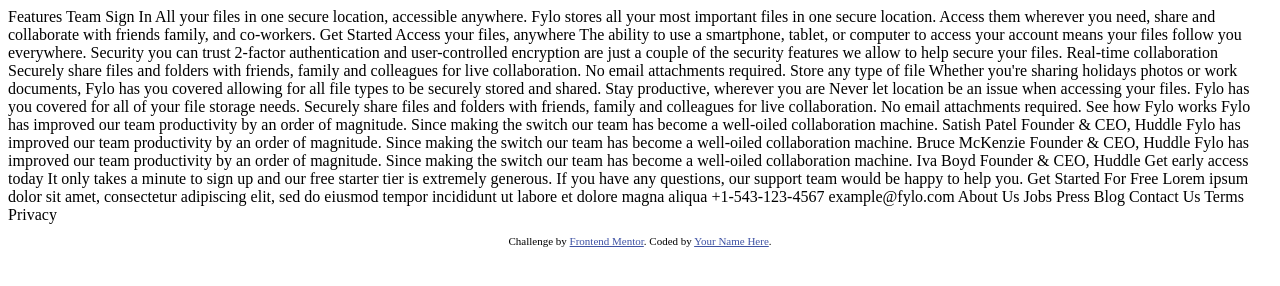
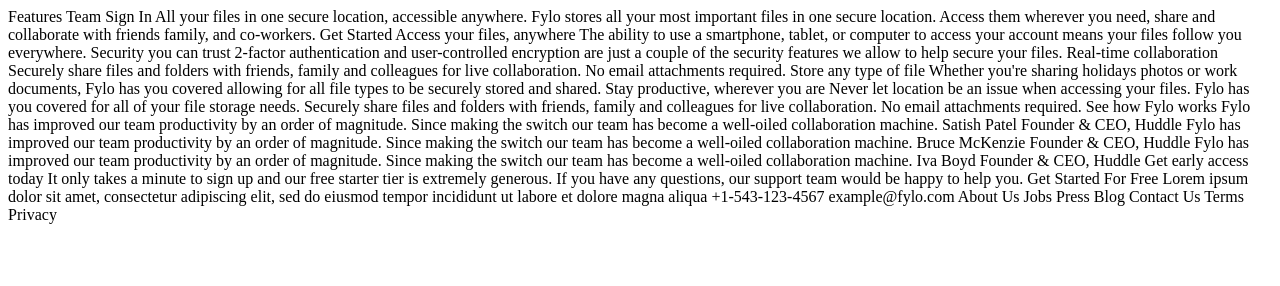
Before and after one commit to MatiasBastarrica/fylo-dark-theme-landing-page, a plain HTML site: page index.html in a window 1280 px wide. Drawn offline with Linux system fonts and the light colour scheme.

Commit message:
Remove Frontendmentor initial elements and styles

```diff
--- a/index.html
+++ b/index.html
@@ -1,106 +1,50 @@
 <!DOCTYPE html>
 <html lang="en">
-<head>
-  <meta charset="UTF-8">
-  <meta name="viewport" content="width=device-width, initial-scale=1.0"> <!-- displays site properly based on user's device -->
+  <head>
+    <meta charset="UTF-8" />
+    <meta name="viewport" content="width=device-width, initial-scale=1.0" />
+    <!-- displays site properly based on user's device -->
 
-  <link rel="icon" type="image/png" sizes="32x32" href="./images/favicon-32x32.png">
+    <link
+      rel="icon"
+      type="image/png"
+      sizes="32x32"
+      href="./images/favicon-32x32.png"
+    />
 
-  <title>Frontend Mentor | Fylo landing page with dark theme and features grid</title>
-
-  <!-- Feel free to remove these styles or customise in your own stylesheet 👍 -->
-  <style>
-    .attribution { font-size: 11px; text-align: center; }
-    .attribution a { color: hsl(228, 45%, 44%); }
-  </style>
-</head>
-<body>
-  Features
-  Team
-  Sign In
-
-  All your files in one secure location, accessible anywhere.
-
-  Fylo stores all your most important files in one secure location. Access them wherever
-  you need, share and collaborate with friends family, and co-workers.
-
-  Get Started
-
-  Access your files, anywhere
-
-  The ability to use a smartphone, tablet, or computer to access your account means your
-  files follow you everywhere.
-
-  Security you can trust
-
-  2-factor authentication and user-controlled encryption are just a couple of the security
-  features we allow to help secure your files.
-
-  Real-time collaboration
-
-  Securely share files and folders with friends, family and colleagues for live collaboration.
-  No email attachments required.
-
-  Store any type of file
-
-  Whether you're sharing holidays photos or work documents, Fylo has you covered allowing for all
-  file types to be securely stored and shared.
-
-  Stay productive, wherever you are
-
-  Never let location be an issue when accessing your files. Fylo has you covered for all of your file
-  storage needs.
-
-  Securely share files and folders with friends, family and colleagues for live collaboration. No email
-  attachments required.
-
-  See how Fylo works
-
-  Fylo has improved our team productivity by an order of magnitude. Since making the switch our team has
-  become a well-oiled collaboration machine.
-
-  Satish Patel
-  Founder & CEO, Huddle
-
-  Fylo has improved our team productivity by an order of magnitude. Since making the switch our team has
-  become a well-oiled collaboration machine.
-
-  Bruce McKenzie
-  Founder & CEO, Huddle
-
-  Fylo has improved our team productivity by an order of magnitude. Since making the switch our team has
-  become a well-oiled collaboration machine.
-
-  Iva Boyd
-  Founder & CEO, Huddle
-
-  Get early access today
-
-  It only takes a minute to sign up and our free starter tier is extremely generous. If you have any
-  questions, our support team would be happy to help you.
-
-  Get Started For Free
-
-  Lorem ipsum dolor sit amet, consectetur adipiscing elit, sed do eiusmod tempor incididunt ut labore et
-  dolore magna aliqua
-
-  +1-543-123-4567
-  example@fylo.com
-
-  About Us
-  Jobs
-  Press
-  Blog
-
-  Contact Us
-  Terms
-  Privacy
-
-  <footer>
-    <p class="attribution">
-      Challenge by <a href="https://www.frontendmentor.io?ref=challenge" target="_blank">Frontend Mentor</a>.
-      Coded by <a href="#">Your Name Here</a>.
-    </p>
-  </footer>
-</body>
+    <title>
+      Frontend Mentor | Fylo landing page with dark theme and features grid
+    </title>
+  </head>
+  <body>
+    Features Team Sign In All your files in one secure location, accessible
+    anywhere. Fylo stores all your most important files in one secure location.
+    Access them wherever you need, share and collaborate with friends family,
+    and co-workers. Get Started Access your files, anywhere The ability to use a
+    smartphone, tablet, or computer to access your account means your files
+    follow you everywhere. Security you can trust 2-factor authentication and
+    user-controlled encryption are just a couple of the security features we
+    allow to help secure your files. Real-time collaboration Securely share
+    files and folders with friends, family and colleagues for live
+    collaboration. No email attachments required. Store any type of file Whether
+    you're sharing holidays photos or work documents, Fylo has you covered
+    allowing for all file types to be securely stored and shared. Stay
+    productive, wherever you are Never let location be an issue when accessing
+    your files. Fylo has you covered for all of your file storage needs.
+    Securely share files and folders with friends, family and colleagues for
+    live collaboration. No email attachments required. See how Fylo works Fylo
+    has improved our team productivity by an order of magnitude. Since making
+    the switch our team has become a well-oiled collaboration machine. Satish
+    Patel Founder & CEO, Huddle Fylo has improved our team productivity by an
+    order of magnitude. Since making the switch our team has become a well-oiled
+    collaboration machine. Bruce McKenzie Founder & CEO, Huddle Fylo has
+    improved our team productivity by an order of magnitude. Since making the
+    switch our team has become a well-oiled collaboration machine. Iva Boyd
+    Founder & CEO, Huddle Get early access today It only takes a minute to sign
+    up and our free starter tier is extremely generous. If you have any
+    questions, our support team would be happy to help you. Get Started For Free
+    Lorem ipsum dolor sit amet, consectetur adipiscing elit, sed do eiusmod
+    tempor incididunt ut labore et dolore magna aliqua +1-543-123-4567
+    example@fylo.com About Us Jobs Press Blog Contact Us Terms Privacy
+  </body>
 </html>
```
